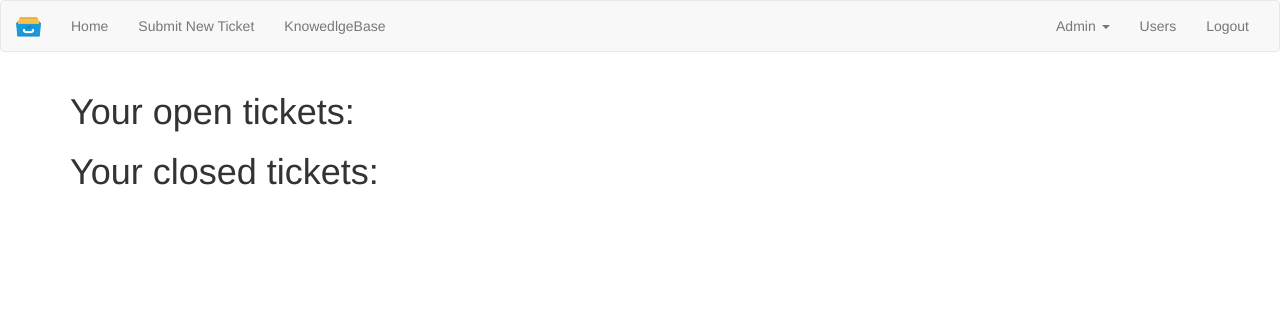
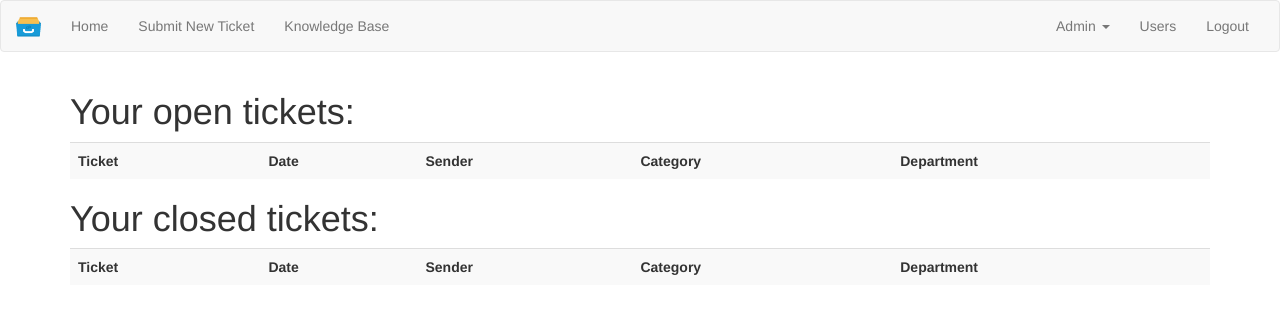
Before and after one commit to fergals/honours, a PHP site: page / in a window 1280 px wide. Shown: the top 314 px of the page. Run offline with PHP 8.4, Linux system fonts and the light colour scheme; tables that the repository leaves empty or names only in its code hold one stand-in row (values such as "Sample post"); lists and menus that the app fills with data are empty.

Commit message:
Added tables
Added tables to the ticket index in order to view tickets easier.

```diff
--- a/header.php
+++ b/header.php
@@ -12,7 +12,7 @@
   <nav class="navbar navbar-default">
     <div class="container-fluid">
       <div class="navbar-header">
-        <a class="navbar-brand" href="#">
+        <a class="navbar-brand">
           <img alt="HELP!" width="25px" src="/images/logo.png">
         </a>
       </div>
@@ -20,7 +20,7 @@
         <ul class="nav navbar-nav">
           <li><a href="../index.php">Home<span class="sr-only">(current)</span></a></li>
           <li><a href="../submit.php">Submit New Ticket</a></li>
-          <li><a href="../knowledge.php">KnowedlgeBase</a></li>
+          <li><a href="../knowledge.php">Knowledge Base</a></li>
         </ul>
 
   <ul class="nav navbar-nav navbar-right">
--- a/index.php
+++ b/index.php
@@ -6,21 +6,44 @@ include 'header.php'; ?>
 <h1>Your open tickets:</h1>
 <?php
 
-$opentickets = $db->query("SELECT tID, id, date FROM ticket WHERE status='Open'");
-while ($o = $opentickets->fetch(PDO::FETCH_OBJ)) {
-  echo $o->tID;
-  echo " - Submitted: " . $o->date . " - ";
-  echo "<a href='ticket.php?id=" . $o->tID . "'>Open Ticket</a><br />";
+$opentickets = $db->query("SELECT tID, id, date, userid, category, department FROM ticket WHERE status='Open'");
+echo "<table class='table table-striped'>
+      <tr>
+      <th>Ticket</th>
+      <th>Date</th>
+      <th>Sender</th>
+      <th>Category</th>
+      <th>Department</th></tr>";
+while ($o = $opentickets->fetch(PDO::FETCH_ASSOC)){
+  echo "<tr><td><a href='ticket.php?id=" . $o['tID'] . "'>" . $o['tID'] ."</td>";
+  echo "<td>" . $o['date'] . "</td>";
+  echo "<td>" . $o['userid'] . "</td>";
+  echo "<td>" . $o['category'] . "</td>";
+  echo "<td>" . $o['department'] . "</td></tr>";
 }
+
+echo "</table>";
 
 echo "<h1>Your closed tickets:</h1>";
 
-$closedtickets = $db->query("SELECT tID, id, date FROM ticket WHERE status='Closed'");
-while ($c = $closedtickets->fetch(PDO::FETCH_OBJ)) {
-  echo $c->tID;
-  echo " - Submitted: " . $c->date . " - ";
-  echo "<a href='ticket.php?id=" . $c->tID . "'>View Closed Ticket</a><br />";
+$closedtickets = $db->query("SELECT tID, id, date, userid, category, department FROM ticket WHERE status='Closed'");
+echo "<table class='table table-striped'>
+      <tr>
+      <th>Ticket</th>
+      <th>Date</th>
+      <th>Sender</th>
+      <th>Category</th>
+      <th>Department</th></tr>";
+while ($c = $closedtickets->fetch(PDO::FETCH_ASSOC)) {
+  echo "<tr><td><a href='ticket.php?id=" . $c['tID'] . "'>" . $c['tID'] ."</td>";
+  echo "<td>" . $c['date'] . "</td>";
+  echo "<td>" . $c['userid'] . "</td>";
+  echo "<td>" . $c['category'] . "</td>";
+  echo "<td>" . $c['department'] . "</td></tr>";
 }
+
+echo "</table>";
+
 ?>
 </div>
 <?php include 'footer.php'; ?>
--- a/submitticket.php
+++ b/submitticket.php
@@ -19,9 +19,8 @@ $status = $_POST['status'];
 $urgency = $_POST['urgency'];
 $department = $_POST['department'];
 $category = $_POST['category'];
-$hiddenpost = $_POST['hidden'];
 
-$stmt = $db->prepare("INSERT INTO ticket (tID, userid, query, date, queue, status, urgency, department, category, hidden) VALUES (:tID, :userid, :query, :date, :queue, :status, :urgency, :department, :category, :hidden)");
+$stmt = $db->prepare("INSERT INTO ticket (tID, userid, query, date, queue, status, urgency, department, category) VALUES (:tID, :userid, :query, :date, :queue, :status, :urgency, :department, :category)");
 $dateinc = $db->query("SELECT id FROM ticket ORDER BY ID DESC LIMIT 1");
 
 $stmt->bindParam(':tID', $tID, PDO::PARAM_INT, 100);
@@ -33,7 +32,6 @@ $stmt->bindParam(':status', $status, PDO::PARAM_STR, 10000);
 $stmt->bindParam(':urgency', $urgency, PDO::PARAM_STR, 10000);
 $stmt->bindParam(':department', $department, PDO::PARAM_STR, 10000);
 $stmt->bindParam(':category', $category, PDO::PARAM_STR, 10000);
-$stmt->bindParam(':hidden', $hiddenpost, PDO::PARAM_STR, 10000);
 
 if($stmt->execute()) {
   echo "Successfully added ticket - <a href='index.php'>Go Back</a>";
```
Also changed, not shown: 2 other files.
